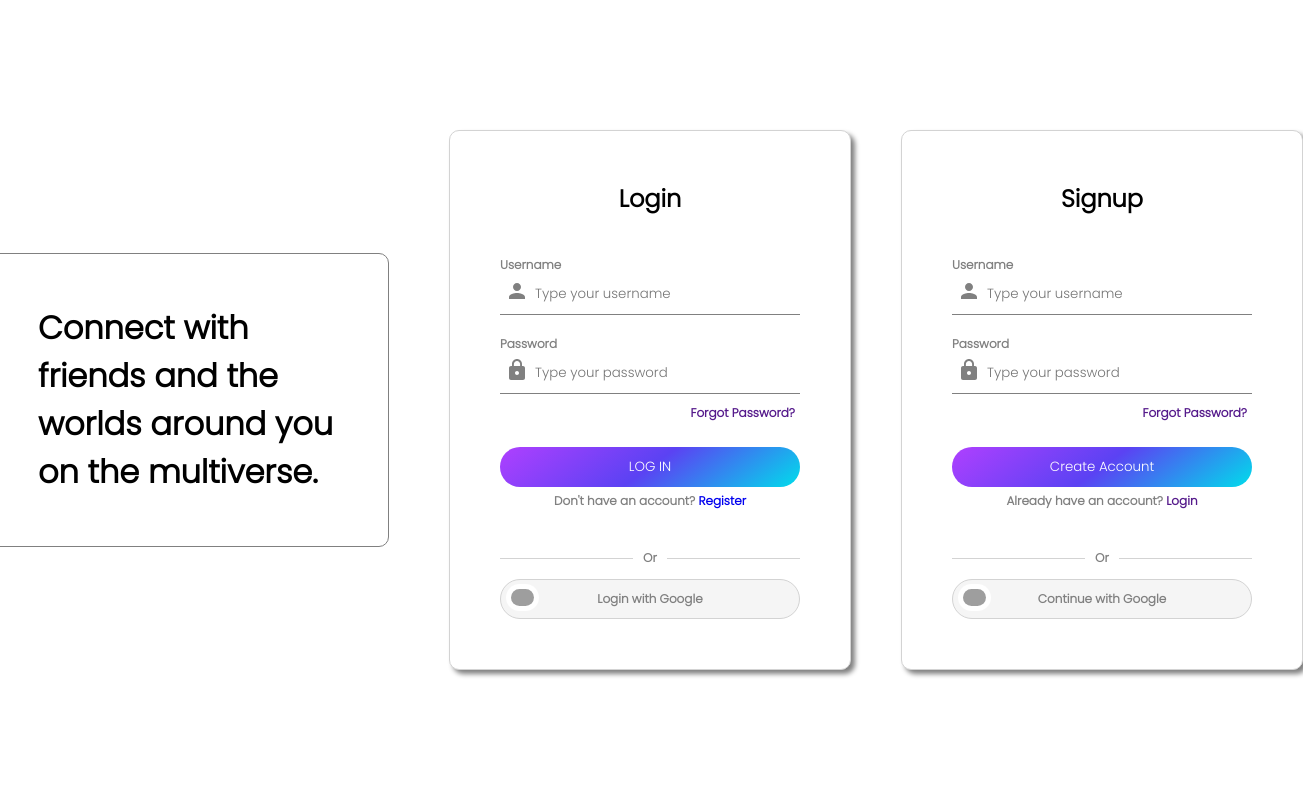
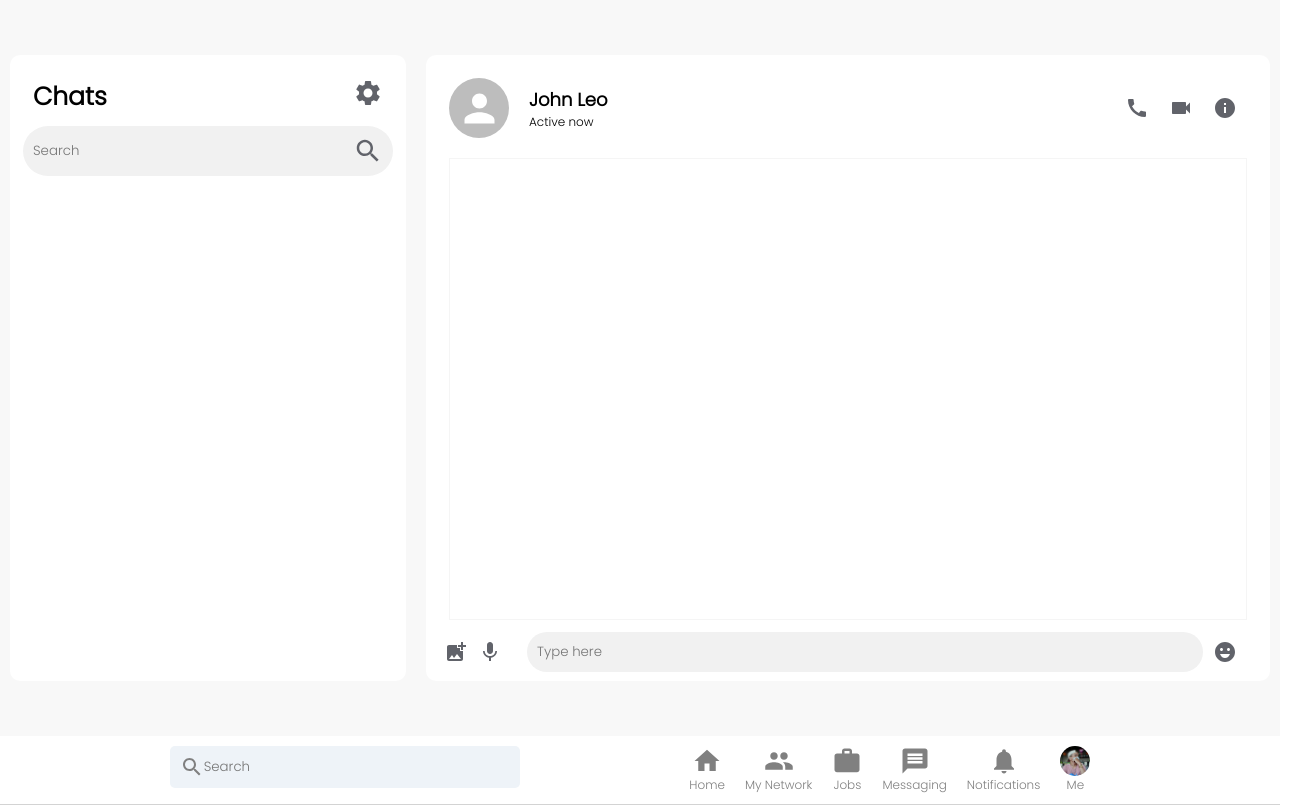
Before and after one commit to itsJhnL/linkedin-clone, a React (Create React App) app: page / in a window 1280 px wide. Shown: the whole page, 1303 px wide, since content can reach past the window. Built offline with nearby package versions, Linux system fonts and the light colour scheme; grey boxes are pictures that could not be loaded.

Commit message:
Auth na lang.

```diff
--- a/package.json
+++ b/package.json
@@ -44,5 +44,8 @@
       "last 1 firefox version",
       "last 1 safari version"
     ]
+  },
+  "devDependencies": {
+    "@babel/plugin-proposal-private-property-in-object": "^7.21.11"
   }
 }
--- a/src/App.css
+++ b/src/App.css
@@ -1,9 +1,17 @@
 .loginPhase{
-  display: flex;
-  align-items: center;
-  justify-content: center;
+  backdrop-filter: blur(25px);
+  background: transparent;
+  display: grid;
+  place-items: center;
   height: 100vh;
   width: 100vw;
+}
+
+.backgroundPic {
+  background: url('./components/images/universe.jpg') no-repeat;
+  background-size:cover;
+  background-position: center;
+  height: 100%;
 }
 
 .App{
@@ -15,5 +23,4 @@
 
 .app__body {
   display: flex;
-
 }
--- a/src/App.js
+++ b/src/App.js
@@ -5,28 +5,30 @@ import Sidebar from "./components/Sidebar";
 import Feed from "./components/Feed";
 import { useSelector } from "react-redux";
 import { selectUser } from "./features/userSlice";
+import Chat from "./components/Chat";
 import Login from "./components/Login";
-import { BrowserRouter as Router, Routes, Route } from "react-router-dom";
-import Signup from "./components/Signup";
 
 function App() {
   const user = useSelector(selectUser);
 
   return (
-    <div className="loginPhase">
-      {!user ? (
-        <Login />
-      ) : (
+    <div className="backgroundPic">
+      {/* {!user ? (
+        <div className="loginPhase">
+          <Login />
+        </div>
+      ) : ( */}
+      <Chat />
         <div className="App">
           <Header />
-
           <div className="app__body">
-            <Sidebar />
-            <Feed />
+            {/* <Sidebar />
+            <Feed /> */}
             {/* Widgets */}
+            {/* <Chat /> */}
           </div>
         </div>
-      )}
+      {/* )} */}
     </div>
   );
 }
--- /dev/null
+++ b/src/components/Chat.js
@@ -0,0 +1,14 @@
+import React from "react";
+import MessageBox from "./MessageBoxx";
+import ChatBox from "./ChatBoxx";
+
+function Chat() {
+  return (
+    <div className="chat">
+      <ChatBox />
+      <MessageBox />
+    </div>
+  );
+}
+
+export default Chat;
--- /dev/null
+++ b/src/components/ChatBoxx.js
@@ -0,0 +1,25 @@
+import React from "react";
+import "../styles/Chat.css";
+import SettingsIcon from "@mui/icons-material/Settings";
+import SearchIcon from "@mui/icons-material/Search";
+
+function chatBox() {
+  return (
+    <div className="messages">
+      <div className="messagesHeader">
+        <span>
+          <SettingsIcon className="headerChatIcon"/>
+        </span>
+        <p>Chats</p>
+      </div>
+      <div className="searchBox">
+        <input type="text" placeholder="Search" />
+        <span>
+          <SearchIcon className="headerChatIcon"/>
+        </span>
+      </div>
+    </div>
+  );
+}
+
+export default chatBox;
--- a/src/components/Header.js
+++ b/src/components/Header.js
@@ -1,6 +1,6 @@
 import React from "react";
 import SearchIcon from "@mui/icons-material/Search";
-import LinkedIn from "./images/linkedin.png";
+// import LinkedIn from "./images/linkedin.png";
 import "../styles/Header.css";
 import HeaderOption from "./HeaderOption";
 import HomeIcon from "@mui/icons-material/Home";
@@ -14,7 +14,7 @@ function Header() {
   return (
     <div className="header">
       <div className="header__left">
-        <img src={LinkedIn} alt="" />
+        {/* <img src={LinkedIn} alt="" /> */}
 
         <div className="header__search">
           <SearchIcon />
--- a/src/components/Login.js
+++ b/src/components/Login.js
@@ -38,7 +38,7 @@ function Login() {
               type="text"
               placeholder="Type your username"
               minlength="5"
-              maxlength="20"
+              maxlength="30"
               required
             />
           </div>
@@ -54,9 +54,9 @@ function Login() {
           </div>
 
           <div className="loginButton">
-            <button type="submit"/*  onClick={loginToApp} */>
-              LOG IN
-            </button>
+            <label htmlFor="">
+              <button type="submit" /*  onClick={loginToApp} */>LOG IN</button>
+            </label>
           </div>
 
           <div className="signup">
@@ -65,9 +65,11 @@ function Login() {
             </label>
           </div>
 
-         <div className="divisionText">
-          <h2><span>Or</span></h2>
-         </div>
+          <div className="divisionText">
+            <div className="line"></div>
+            <p className="message">Or</p>
+            <div className="line"></div>
+          </div>
 
           <div className="signWith">
             <div className="icon">
@@ -95,7 +97,7 @@ function Login() {
               type="text"
               placeholder="Type your username"
               minlength="5"
-              maxlength="20"
+              maxlength="30"
               required
             />
           </div>
@@ -121,7 +123,9 @@ function Login() {
           </div>
           {/* Skipped, not necessarily */}
           <div className="divisionText">
-            <h2><span>Or</span></h2>
+            <div className="line"></div>
+            <p className="message">Or</p>
+            <div className="line"></div>
           </div>
 
           <div className="signWith">
--- /dev/null
+++ b/src/components/MessageBoxx.js
@@ -0,0 +1,59 @@
+import React from "react";
+import "../styles/Chat.css";
+import CallIcon from "@mui/icons-material/Call";
+import VideocamIcon from "@mui/icons-material/Videocam";
+import InfoIcon from "@mui/icons-material/Info";
+import { Avatar } from "@mui/material";
+import EmojiEmotionsIcon from "@mui/icons-material/EmojiEmotions";
+import AddPhotoAlternateIcon from "@mui/icons-material/AddPhotoAlternate";
+import MicIcon from "@mui/icons-material/Mic";
+
+function messageBox() {
+  return (
+    <div className="chatBox">
+      {/* chatBox */}
+      <div className="headerChatBox">
+        <div className="headerLeft">
+          <span>
+            <Avatar className="headerAvatar" />
+          </span>
+        </div>
+        <div className="headerName">
+          <h2>John Leo</h2>
+          <span>Active now</span>
+        </div>
+        <div className="headerRight">
+          <div className="callIcon">
+            <ol>
+              <li>
+                <CallIcon />
+              </li>
+              <li>
+                <VideocamIcon />
+              </li>
+              <li>
+                <InfoIcon />
+              </li>
+            </ol>
+          </div>
+        </div>
+      </div>
+
+      <div className="chatboxContent">{/* chat goes here */}</div>
+      <div className="footerChat">
+        <div className="footerIconLeft">
+          <AddPhotoAlternateIcon className="emoji" />
+          <MicIcon className="emoji" />
+        </div>
+        <div className="footerIconright">
+          <input type="text" placeholder="Type here" />
+        </div>
+        <div className="footerRight">
+          <EmojiEmotionsIcon className="emoji" />
+        </div>
+      </div>
+    </div>
+  );
+}
+
+export default messageBox;
--- a/src/components/Signup.js
+++ /dev/null
@@ -1,55 +0,0 @@
-import React from "react";
-import { Link } from "react-router-dom";
-import PersonIcon from "@mui/icons-material/Person";
-import LockIcon from "@mui/icons-material/Lock";
-import LoginOption from "./LoginOption";
-
-function Signup() {
-  return (
-    <div className="container">
-      <div className="signup">
-        <form>
-          {/* <div className="headerLogin">
-          <p>Login</p>
-        </div> */}
-          <div className="username">
-            <label htmlFor="">Username</label>
-            <LoginOption Icon={PersonIcon} />
-            <input type="text" placeholder="Type your username" />
-          </div>
-          <div className="password">
-            <label htmlFor="">Password</label>
-            <LoginOption Icon={LockIcon} />
-            <input type="password" placeholder="Type your password" />
-          </div>
-          {/* <div className="forgotPassword">
-            <label htmlFor="">
-              <a href="">Forgot Password?</a>
-            </label>
-          </div> */}
-
-          <div className="loginButton">
-            <input type="button" value="SIGNUP" />
-          </div>
-
-          <div className="signup">
-            <label htmlFor="">
-              Already have an account? <a href="">Login</a>
-            </label>
-          </div>
-          {/* Skipped, not necessarily */}
-          {/* <div className="loginSocial">
-          <p className="division">Or</p>
-        </div>
-        <div className="socialMedia">
-          <img src={facebook} alt="" />
-          <img src={x} alt="" />
-          <img src={google} alt="" />
-        </div> */}
-        </form>
-      </div>
-    </div>
-  );
-}
-
-export default Signup;
--- /dev/null
+++ b/src/styles/Chat.css
@@ -0,0 +1,186 @@
+@import url("https://fonts.googleapis.com/css2?family=Poppins:wght@100;300&family=Roboto:wght@300&display=swap");
+
+* {
+  margin: 0;
+  padding: 0;
+  font-family: "poppins";
+}
+
+/* MESSAGE BOX */
+
+.chat {
+  display: flex;
+  align-items: center;
+  justify-content: center;
+  background-color: #f8f8f8;
+}
+
+/* .goBack {
+  background-color: #f1f1f1;
+  border-radius: 100%;
+  margin: 20px;
+  padding: 10px;
+}
+
+.goBack > span {
+  color: #61636a;
+} */
+
+.messages {
+  display: flex;
+  flex-direction: column;
+  background-color: #fff;
+  margin: 10px;
+  margin-top: 55px;
+  margin-bottom: 55px;
+  padding: 13px;
+  border-radius: 10px;
+  height: 600px;
+}
+
+.messagesHeader {
+  padding: 10px;
+}
+
+.messagesHeader > span {
+  border: none;
+  outline: none;
+  background: none;
+  color: #61636a;
+  cursor: pointer;
+  float: right;
+}
+
+.messagesHeader > p {
+  font-size: 25px;
+  font-weight: 700;
+}
+
+.messages > div > span > .headerChatIcon {
+  height: 30px;
+  width: 30px;
+}
+
+.searchBox {
+  display: flex;
+  background-color: #f1f1f1;
+  padding: 10px;
+  border-radius: 100px;
+  width: 350px;
+}
+
+.searchBox > input {
+  border: none;
+  outline: none;
+  background: none;
+  width: 100%;
+}
+
+.searchBox > span {
+  display: flex;
+  color: #61636a;
+  float: right;
+}
+
+/* CHAT BOX */
+
+.chatBox {
+  flex-direction: column;
+  background-color: #fff;
+  margin: 10px;
+  margin-top: 55px;
+  margin-bottom: 55px;
+  padding: 13px;
+  border-radius: 10px;
+  height: 600px;
+  width: 100%;
+}
+
+.headerChatBox {
+  display: flex;
+  align-items: center;
+}
+
+.headerLeft {
+  margin: 10px;
+  padding-right: 10px;
+  /* flex: 0.1; */
+}
+
+.headerLeft > span > .headerAvatar {
+  object-fit: contain;
+  height: 60px;
+  width: 60px;
+}
+
+.headerName {
+  display: flex;
+  flex-direction: column;
+  flex: 0.7;
+  font-size: 12px;
+}
+
+.headerRight {
+  flex: 0.4;
+  color: #61636a;
+}
+
+.callIcon {
+  display: flex;
+  align-items: center;
+  justify-content: space-evenly;
+  float: right;
+}
+
+.callIcon > ol,
+li {
+  display: flex;
+  list-style-type: none;
+  margin: 10px;
+}
+
+.chatboxContent {
+  border: solid 1px whitesmoke;
+  margin: 10px;
+  padding: 230px;
+}
+
+.footerChat {
+  display: flex;
+  align-items: center;
+  justify-content: space-between;
+}
+
+.footerIconLeft {
+  display: flex;
+  margin: 5px;
+  padding-right: 10px;
+}
+
+.emoji {
+  display: flex;
+  cursor: pointer;
+  color: #61636a;
+  margin-right: 10px;
+}
+
+.footerIconright {
+  display: flex;
+  align-items: center;
+  background-color: #f1f1f1;
+  padding: 10px;
+  border-radius: 100px;
+  width: 100%;
+}
+
+.footerIconright > input {
+  border: none;
+  outline: none;
+  background: none;
+  width: 100%;
+}
+
+.footerRight {
+  display: flex;
+  padding: 10px;
+}
--- a/src/styles/Login.css
+++ b/src/styles/Login.css
@@ -6,31 +6,33 @@
   font-family: "Poppins";
 }
 
+/* LOGIN CSS */
+
 .container {
   display: flex;
   align-items: center;
-  justify-content: space-evenly;
+  justify-content: center;
 }
 
 .welcomeText {
-  background-color: white;
-  border: solid 1px gray;
+  text-align: center;
   padding: 50px;
-  border-radius: 10px;
-  margin: 10px;
-  width: 300px;
+  color: white;
+  width: 350px;
+  /* border: 1px solid; */
+}
+
+.signupForm {
+  display: none;
 }
 
 .loginForm,
 .signupForm {
-  margin-left: 50px;
   border: solid 1px lightgray;
-  padding: 50px;
+  padding: 30px;
   border-radius: 10px;
-  background-color: white;
   color: gray;
-  box-shadow: 4px 4px 5px gray;
-  width: 300px;
+  width: auto;
 }
 
 .headerLogin,
@@ -40,16 +42,17 @@
   font-size: 1.5rem;
   font-weight: 800;
   font-style: bold;
-  color: black;
+  color: white;
+  width: 350px;
 }
 
 .loginForm > form > div > label {
   font-size: 12px;
-  font-weight: 600;
+  font-weight: 300;
 }
 .signupForm > form > div > label {
   font-size: 12px;
-  font-weight: 600;
+  font-weight: 300;
 }
 
 .loginIcon {
@@ -62,57 +65,69 @@
   display: flex;
   flex-direction: column;
   padding-bottom: 20px;
+  color: white;
 }
 
 .username > input {
+  background: none;
   outline: none;
   border: none;
   border-bottom: solid 1px gray;
   padding: 10px;
   padding-left: 35px;
+  color: white;
 }
 
 .password {
   display: flex;
   flex-direction: column;
   padding-bottom: 5px;
+  color: white;
 }
 
 .password > input {
+  background: none;
   outline: none;
   border: none;
   border-bottom: solid 1px gray;
   padding: 10px;
   padding-left: 35px;
+  color: white;
 }
 
 .forgotPassword {
   display: flex;
-  justify-content: end;
+  justify-content: flex-end;
   padding: 5px;
 }
 
 .forgotPassword > label > a {
   text-decoration: none;
+  color: white;
 }
 
 .loginButton {
   display: flex;
   align-items: center;
-  justify-content: center;
+  justify-content: center;;
   padding-top: 20px;
   padding-bottom: 15px;
 }
 
-.loginButton > button {
+.loginButton > label {
+  cursor: pointer;
+  width: 100%;
+}
+
+.loginButton > label > button {
   outline: none;
   border: none;
   border-radius: 100px;
-  padding: 10px;
   background-image: linear-gradient(144deg, #af40ff, #5b42f3 50%, #00ddeb);
   color: white;
+  padding: 10px;
   cursor: pointer;
-  width: 300px;
+  width: 100%;
 }
 
 .signupButton {
@@ -141,27 +156,35 @@
 
 .signup > label > a {
   text-decoration: none;
+  color: white;
+}
+
+/* Hover */
+
+[transition-style="in:circle:center"] {
+  animation: 2.5s cubic-bezier(0.25, 1, 0.3, 1) circle-in-center both;
 }
 
 /* skipped these thing, not necessarily */
 
 .divisionText {
-  text-align: center;
+  display: flex;
+  align-items: center;
+  padding-top: 3.5rem;
+  padding-bottom: 0.75rem;
 }
 
-.divisionText > h2 {
-  padding-top: 50px;
-  font-size: 12px;
-  border-bottom: solid 1px lightgrey;
-  line-height: 0.1em;
-  margin-bottom: 15px;
-  margin: 10px 0 20px;
-  width: 100%;
+.line {
+  height: 0.1px;
+  flex: 1 1 0%;
+  background-color: grey;
 }
 
-.divisionText > h2 span {
-  background: white;
-  padding: 0 10px;
+.divisionText > .message {
+  padding-left: 0.75rem;
+  padding-right: 0.75rem;
+  font-size: 12px;
+  color: lightgrey;
 }
 
 .signWith {
@@ -175,9 +198,7 @@
 }
 
 .iconText {
-  display: flex;
-  align-items: center;
-  justify-content: center;
+  text-align: center;
   padding: 10px;
 }
 
@@ -195,3 +216,16 @@
   height: 17px;
   position: absolute;
 }
+
+/* SIGN UP CSS */
+
+
+@media screen and (max-width: 768px) {
+  .container, .welcomtext {
+    flex-direction: column;
+  }
+}
+
+@media screen and (max-width: 767px) {
+
+}
```
Also changed, not shown: src/components/images/universe.jpg (added), src/styles/Signup.css (deleted), 1 other file (tests, documents, lock files or other folders).
